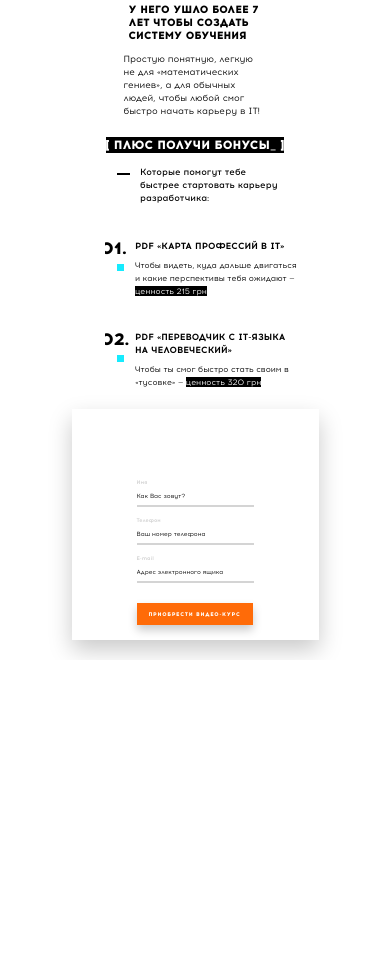
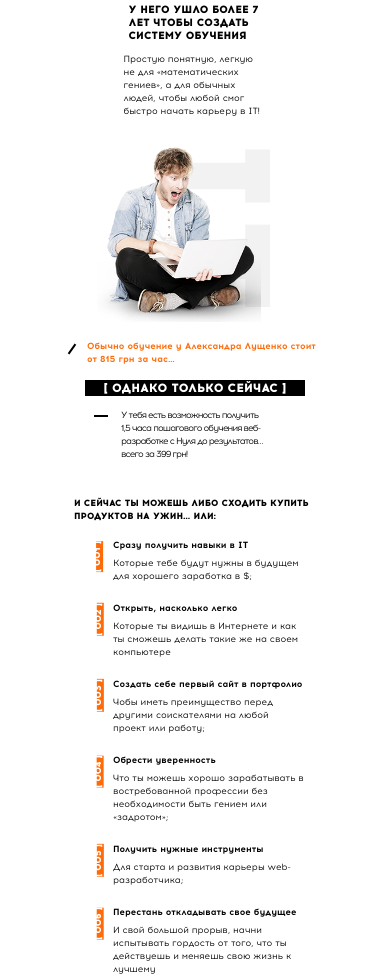
Before and after one commit to Gani4ka/hackathon-07.07.18, a website: page src/index.html in a window 390 px wide. Shown: the part 5536-6514 px from the top of the page. Before the commit the page ends 6196 px from the top, so only its background shows below. Drawn offline with nearby package versions, Linux system fonts and the light colour scheme; files that its build step writes are made by us from their sources.

Commit message:
justnow mobile made

```diff
--- a/src/html/justnow-section.html
+++ b/src/html/justnow-section.html
@@ -1,4 +1,56 @@
 <!DOCTYPE html>
-<section class="justnow-section">
+<section class="justnow">
+  <div class="justnow__wrapper">
 
-  </section>
+    <!-- EDUCATION -->
+    <div class="education justnow__education">
+      <div class="education__img">
+      </div>
+      <div class="education__text-cont">
+        <p class="education__pretext">
+          Обычно обучение у Александра Лущенко стоит  от 815 грн за час…
+        </p>
+        <h2 class="education__title">
+          [ Однако только сейчас ]
+        </h2>
+        <p class="education__descr">
+            У тебя есть возможность получить 1,5 часа пошагового обучения веб-разработке с Нуля до результатов… всего за 399 грн!
+        </p>
+      </div>
+    </div>
+    <!-- POSSIBILITIES -->
+    <div class="possibilities justnow__possibilities">
+      <h3 class="possibilities__title">
+        И сейчас ты можешь либо сходить купить  продуктов на ужин…  или:
+      </h3>
+      <ul class="possibilities__list">
+        <li class="poss-card possibilities__item">
+          <h4 class="poss-card__title">Сразу получить навыки в IT</h4>
+          <p class="poss-card__text">Которые тебе будут нужны в будущем для хорошего заработка в $;</p>
+        </li>
+        <li class="poss-card possibilities__item">
+          <h4 class="poss-card__title">Открыть, насколько легко</h4>
+          <p class="poss-card__text">Которые ты видишь в Интернете  и как ты сможешь делать такие же на своем компьютере</p>
+        </li>
+        <li class="poss-card possibilities__item">
+          <h4 class="poss-card__title">Создать себе первый сайт  в портфолио</h4>
+          <p class="poss-card__text">Чобы иметь преимущество перед другими соискателями на любой проект или работу;
+            </p>
+        </li>
+        <li class="poss-card possibilities__item">
+          <h4 class="poss-card__title">Обрести уверенность</h4>
+          <p class="poss-card__text">Что ты можешь хорошо зарабатывать в востребованной профессии без необходимости быть гением или «задротом»;</p>
+        </li>
+        <li class="poss-card possibilities__item">
+          <h4 class="poss-card__title">Получить нужные инструменты</h4>
+          <p class="poss-card__text">Для старта и развития карьеры web-разработчика;</p>
+        </li>
+        <li class="poss-card possibilities__item">
+          <h4 class="poss-card__title">Перестань откладывать свое будущее</h4>
+          <p class="poss-card__text">И свой большой прорыв, начни испытывать гордость от того, что ты действуешь и меняешь свою жизнь к лучшему</p>
+        </li>
+      </ul>
+    </div>
+
+  </div>
+</section>
--- a/src/scss/layout/goitstudy-section.scss
+++ b/src/scss/layout/goitstudy-section.scss
@@ -8,25 +8,25 @@ $goitstudy-margin-left-mobile: 50px;
     margin: 0 auto;
     position: relative;
 
-    @include mobile-big{
-      width: 446px;
-    }
+    // @include mobile-big{
+    //   width: 446px;
+    // }
 
-    @include tablet-small{
-      width: 640px;
-    }
+    // @include tablet-small{
+    //   width: 640px;
+    // }
 
-    @include tablet-big{
-      width: 800px;
-    }
+    // @include tablet-big{
+    //   width: 800px;
+    // }
 
-    @include desktop-small{
-      width: 714px;
-    }
+    // @include desktop-small{
+    //   width: 714px;
+    // }
 
-    @include desktop-big{
-      width: 856px;
-    }
+    // @include desktop-big{
+    //   width: 856px;
+    // }
   }
 
   &__title{
--- a/src/scss/layout/justnow-section.scss
+++ b/src/scss/layout/justnow-section.scss
@@ -0,0 +1,142 @@
+.justnow{
+  padding: 30px 0;
+
+  &__wrapper{
+    width: 242px;
+    margin: 0 auto;
+  }
+
+  &__education{
+    margin-bottom: 30px;
+  }
+
+  &__possibilities{
+
+  }
+}
+
+.education{
+  margin-bottom: 36px;
+
+  &__img{
+    //width: 172px;
+    height: 175px;
+    background-image: url('../../img/justnow-img-01.png');
+    background-repeat: no-repeat;
+    background-position: top 50% right 70%;
+    background-size: contain;
+    margin: 0 auto 17px;
+    position: relative;
+
+    &::after {
+      position: absolute;
+      right: 10px;
+      top: 70px;
+      color: #f2f2f2;
+      font-size: 156px;
+      font-weight: $black;
+      counter-increment: c-text;
+      content: "IT";
+      transform: rotate(90deg);
+      z-index: -1;
+    }
+  }
+
+  &__pretext{
+    padding-left: 13px;
+    margin-bottom: 15px;
+    position: relative;
+    font-weight: $bold;
+    color: $mark-warm-color;
+
+    &::before{
+      content: '';
+      display: block;
+      width: 12px;
+      height: 2px;
+      transform: rotate(-55deg);
+      background-color: $title-dark-color;
+      position: absolute;
+      top: 36%;
+      left: -8px;
+    }
+  }
+
+  &__title{
+    @extend %section-title;
+    background: $title-dark-color;
+    color: $title-light-color;
+    text-align: center;
+    width: 220px;
+    margin: 0 auto 12px;
+  }
+
+  &__descr{
+    padding-left: 47px;
+    width: 190px;
+    letter-spacing: -0.10em;
+    position: relative;
+
+    &::before{
+      content: '';
+      display: block;
+      width: 14px;
+      height: 2px;
+      background-color: $title-dark-color;
+      position: absolute;
+      top: 15%;
+      left: 20px;
+    }
+
+  }
+}
+
+.possibilities{
+  &__title{
+    @extend %section-h3-title;
+    margin-bottom: 16px;
+  }
+
+  &__list{
+    list-style: none;
+    counter-reset: just-counter;
+
+  }
+
+  &__item{
+    margin-bottom: 19px;
+
+    &:last-child{
+      margin-bottom: 0;
+    }
+
+  }
+}
+
+.poss-card{
+  padding-left: 39px;
+  width: 230px;
+  position: relative;
+
+  &::after {
+    position: absolute;
+    left: 10px;
+    top: 15px;
+    height: 7px;
+    color: $title-light-color;
+    background-color: $mark-warm-color;
+    font-size: 9px;
+    font-weight: $black;
+    line-height: 2px;
+    counter-increment: just-counter;
+    content: "[ 00"counter(just-counter)" ]";
+    transform: rotate(-90deg);
+    //z-index: -1;
+  }
+
+  &__title{
+    font-weight: $bold;
+    margin-bottom: 5px;
+  }
+
+}
```
